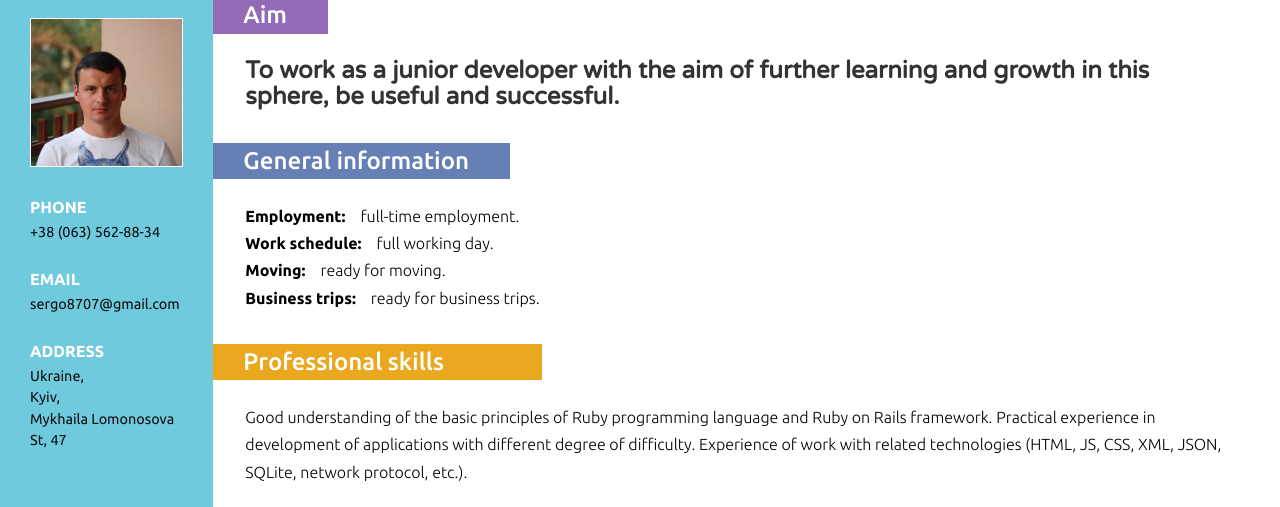
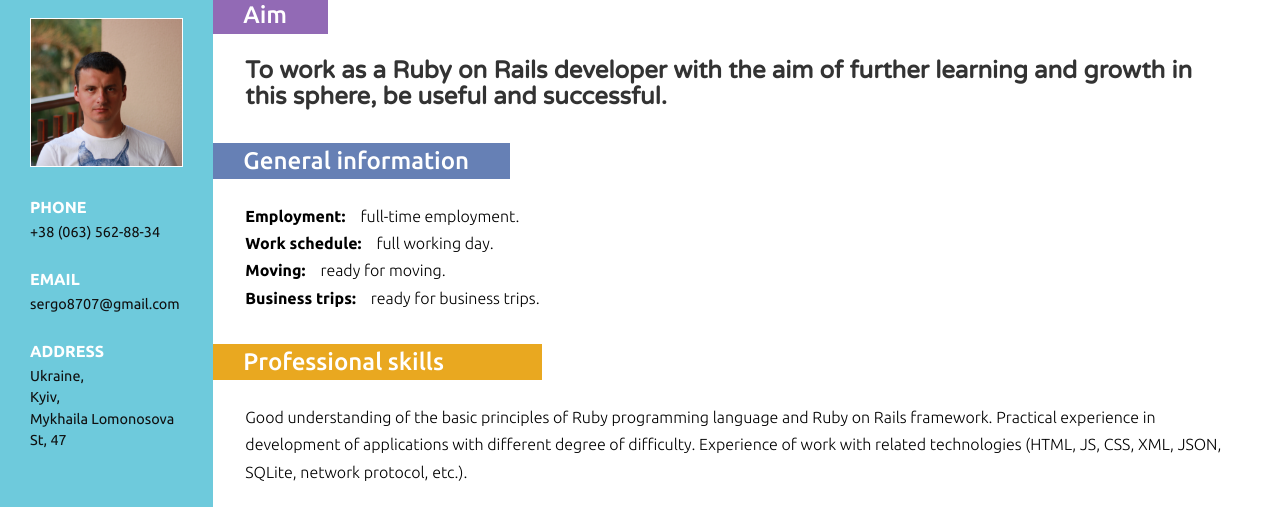
Before and after one commit to Sergo8707/My_website_2.0, a plain HTML site: page eng.html in a window 1280 px wide. Shown: the part 116-623 px from the top of the page. Drawn offline with Linux system fonts and the light colour scheme; files whose address does not match are found by name.

Commit message:
Update eng.html

```diff
--- a/eng.html
+++ b/eng.html
@@ -55,7 +55,7 @@
                 Русский</a></div>
             <h3 class="clr">Aim</h3>
             <div class="company_details">
-                <h4>To work as a junior developer with the aim of further learning and growth in this sphere, be useful
+                <h4>To work as a Ruby on Rails developer with the aim of further learning and growth in this sphere, be useful
                     and successful.</h4>
             </div>
         </div>
```
